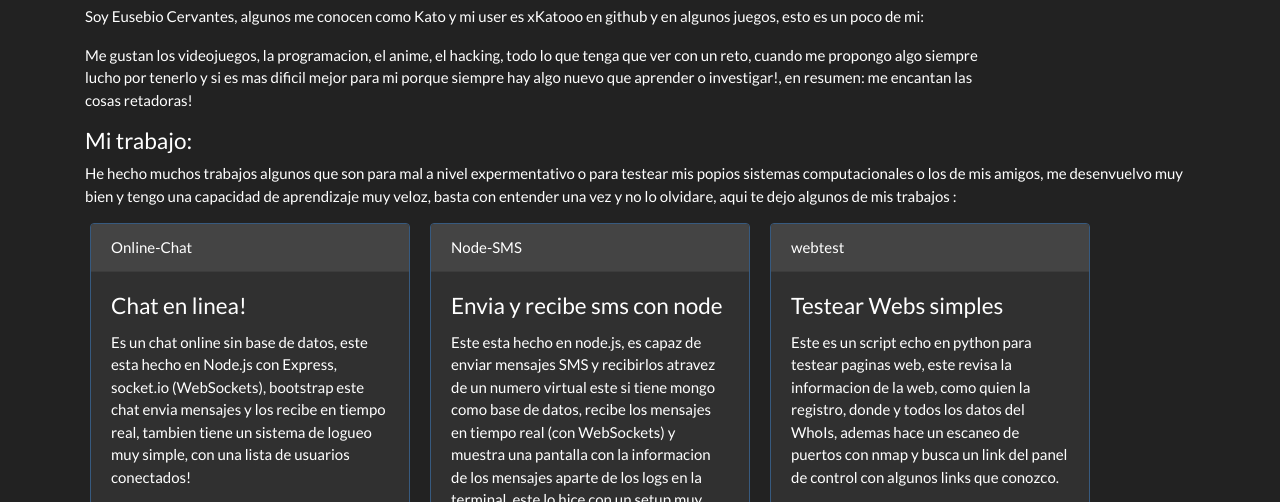
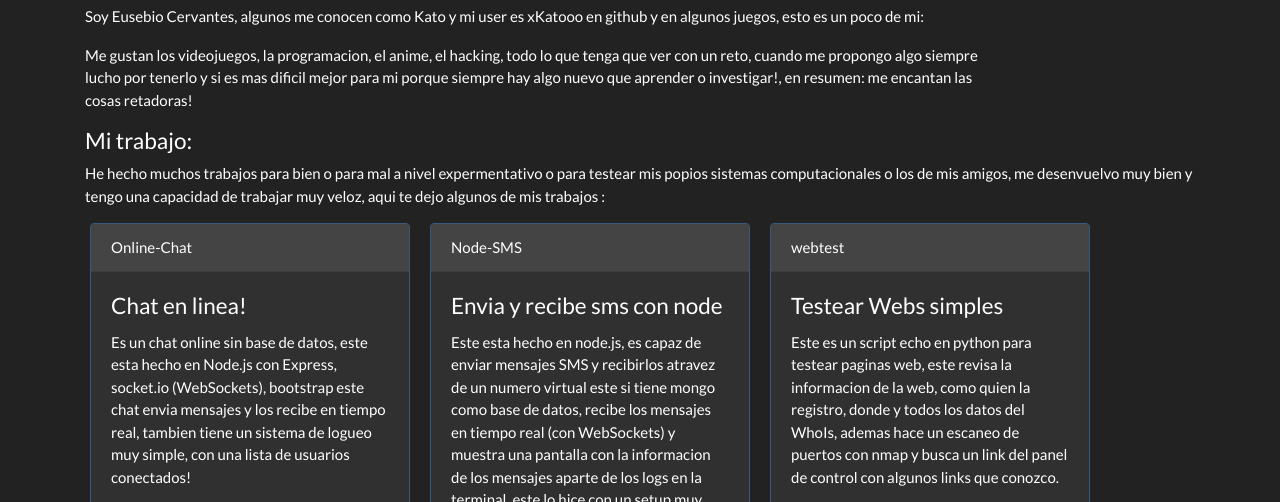
Before and after one commit to xKatooo/xKatooo.github.io, a plain HTML site: page index.html in a window 1280 px wide. Shown: the part 298-800 px from the top of the page. Drawn offline with nearby package versions, Linux system fonts and the light colour scheme.

Commit message:
Update index.html

```diff
--- a/index.html
+++ b/index.html
@@ -79,9 +79,9 @@
                 <div class="container">
                     <div class="content">
                         <h4>Mi trabajo:</h4>
-                        <p>He hecho muchos trabajos algunos que son para mal a nivel expermentativo o para
+                        <p>He hecho muchos trabajos para bien o para mal a nivel expermentativo o para
                             testear mis popios sistemas computacionales o los de mis amigos, me desenvuelvo muy
-                            bien y tengo una capacidad de aprendizaje muy veloz, basta con entender una vez y no lo olvidare,
+                            bien y tengo una capacidad de trabajar muy veloz,
                              aqui te dejo algunos de mis trabajos :
 
                         </p>
```
